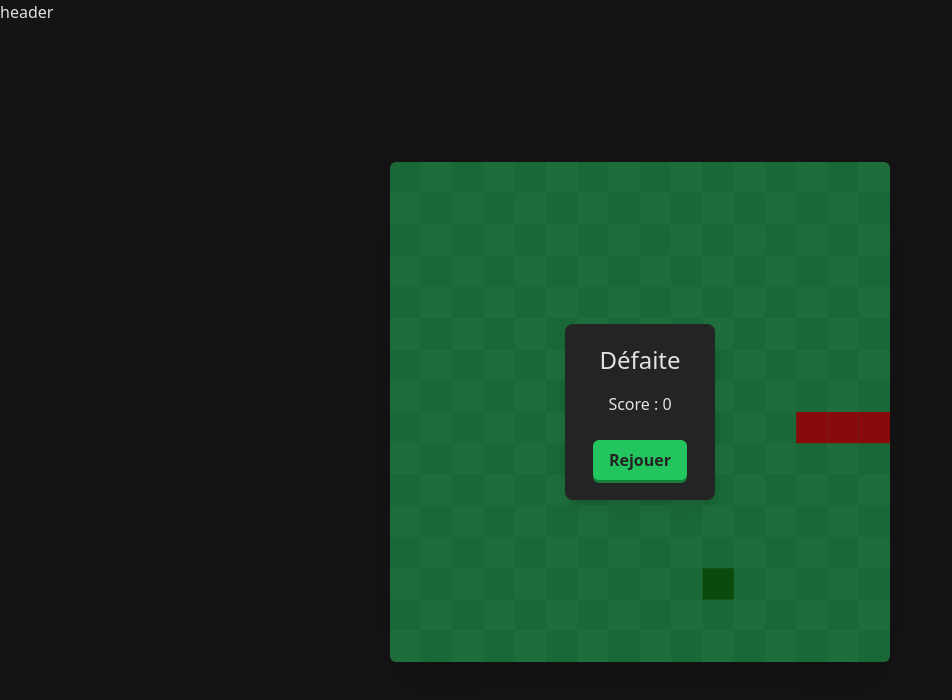
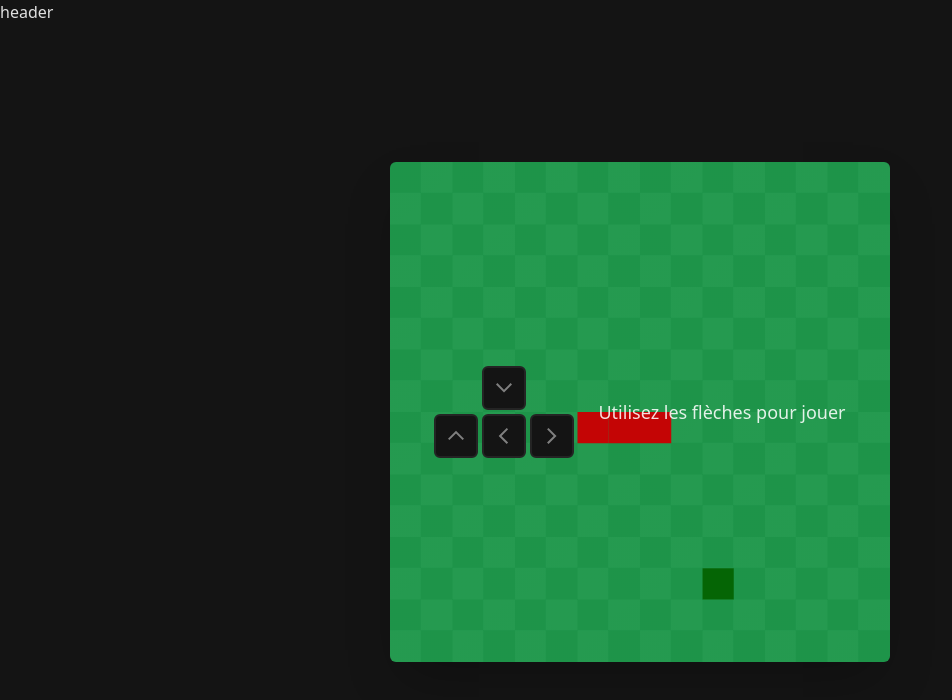
Before and after one commit to JulienGmd/snake, a Vue app in the folder client/: page / in a window 1280 px wide. Shown: the top 700 px of the page, without its empty margins (0-952 px from the left). Built offline with nearby package versions, Linux system fonts and the light colour scheme.

Commit message:
Tutorial

```diff
--- a/client/index.html
+++ b/client/index.html
@@ -4,6 +4,10 @@
     <meta charset="UTF-8" />
     <link rel="icon" href="/favicon.ico" />
     <meta name="viewport" content="width=device-width, initial-scale=1.0" />
+    <link
+      rel="stylesheet"
+      href="https://fonts.googleapis.com/css2?family=Material+Symbols+Rounded:opsz,wght,FILL,GRAD@48,400,0,0"
+    />
     <title>Vite App</title>
   </head>
   <body>
--- a/client/src/components/SnakeGame.vue
+++ b/client/src/components/SnakeGame.vue
@@ -2,6 +2,7 @@
 import { onMounted, ref } from 'vue'
 import ButtonPrimary from './ButtonPrimary.vue'
 import ModalAction from './ModalAction.vue'
+import SnakeTutorial from './SnakeTutorial.vue'
 
 const CANVAS_SIZE = 500
 const COLUMNS = 16
@@ -11,13 +12,15 @@ const MAX_TICK_TIME = 300
 
 const canvas = ref<HTMLCanvasElement | null>()
 let ctx: CanvasRenderingContext2D
+let playing = false
+let score: number
 let bodyPositions: { col: number; row: number }[]
 let fruitPosition: { col: number; row: number }
 let direction: { x: number; y: number }
 /** Direction that will be applied on next tick */
 let newDirection: { x: number; y: number }
 let tickTime: number
-let score: number
+const showTutorial = ref(true)
 const showGameOverModal = ref(false)
 const showWinModal = ref(false)
 
@@ -30,6 +33,8 @@ onMounted(() => {
 })
 
 function restart() {
+  playing = false
+  score = 0
   const headPos = { col: COLUMNS / 2, row: ROWS / 2 }
   bodyPositions = [
     headPos,
@@ -40,15 +45,23 @@ function restart() {
   direction = { x: 1, y: 0 }
   newDirection = { x: 1, y: 0 }
   tickTime = MAX_TICK_TIME
-  score = 0
+  showTutorial.value = true
   showGameOverModal.value = false
   showWinModal.value = false
+
   spawnFruit()
-  document.addEventListener('keydown', (e) => tryChangeDirection(e))
-  tick()
+  draw()
+  document.addEventListener('keydown', (e) => {
+    const bChangeDirection = tryChangeDirection(e)
+    if (!playing && bChangeDirection) {
+      showTutorial.value = false
+      tick()
+    }
+  })
 }
 
 function tick() {
+  playing = true
   direction = newDirection
 
   const newHeadPosition = {
@@ -73,12 +86,14 @@ function tick() {
   ) {
     // Hit the wall
     showGameOverModal.value = true
+    playing = false
     return
   }
 
   if (isBodyPartAt(newHeadPosition.col, newHeadPosition.row, true)) {
     // Hit the body
     showGameOverModal.value = true
+    playing = false
     return
   }
 
@@ -89,6 +104,7 @@ function tick() {
     if (bWin) {
       // Win
       showWinModal.value = true
+      playing = false
       return
     }
 
@@ -100,12 +116,15 @@ function tick() {
     )
   }
 
-  // Draw
+  draw()
+
+  setTimeout(() => tick(), tickTime)
+}
+
+function draw() {
   ctx.clearRect(0, 0, CANVAS_SIZE, CANVAS_SIZE)
   drawBody()
   drawFruit()
-
-  setTimeout(() => tick(), tickTime)
 }
 
 function drawBody() {
@@ -119,25 +138,26 @@ function drawBodyPartAt(col: number, row: number) {
   ctx.fillRect(col * columnSize, row * rowSize, columnSize, rowSize)
 }
 
-function tryChangeDirection(e: KeyboardEvent) {
+function tryChangeDirection(e: KeyboardEvent): Boolean {
   switch (e.key) {
     case 'ArrowUp':
-      if (direction.y === 1) return
+      if (direction.y === 1) return false
       newDirection = { x: 0, y: -1 }
-      break
+      return true
     case 'ArrowDown':
-      if (direction.y === -1) return
+      if (direction.y === -1) return false
       newDirection = { x: 0, y: 1 }
-      break
+      return true
     case 'ArrowLeft':
-      if (direction.x === 1) return
+      if (direction.x === 1) return false
       newDirection = { x: -1, y: 0 }
-      break
+      return true
     case 'ArrowRight':
-      if (direction.x === -1) return
+      if (direction.x === -1) return false
       newDirection = { x: 1, y: 0 }
-      break
+      return true
   }
+  return false
 }
 
 /**
@@ -194,6 +214,7 @@ function isBodyPartAt(col: number, row: number, ignoreHead = false) {
         <ButtonPrimary @click="restart">Rejouer</ButtonPrimary>
       </template>
     </ModalAction>
+    <SnakeTutorial v-if="showTutorial" />
     <canvas ref="canvas" class="canvas rounded-md shadow-2xl"></canvas>
   </div>
 </template>
--- /dev/null
+++ b/client/src/components/SnakeTutorial.vue
@@ -0,0 +1,53 @@
+<template>
+  <div class="absolute inset-0 grid place-items-center bg-gray-dark bg-opacity-25">
+    <div class="flex items-center gap-6">
+      <div class="grid grid-cols-3 gap-1">
+        <div class="col-start-2 rounded-md border-2 border-gray bg-gray-dark p-1">
+          <svg
+            class="fill-white-fade"
+            xmlns="http://www.w3.org/2000/svg"
+            height="32"
+            width="32"
+            viewBox="0 0 48 48"
+          >
+            <path d="m24 30.8-12-12 2.15-2.15L24 26.5l9.85-9.85L36 18.8Z" />
+          </svg>
+        </div>
+        <div class="col-start-1 rounded-md border-2 border-gray bg-gray-dark p-1">
+          <svg
+            class="fill-white-fade"
+            xmlns="http://www.w3.org/2000/svg"
+            height="32"
+            width="32"
+            viewBox="0 0 48 48"
+          >
+            <path d="M14.15 30.15 12 28l12-12 12 12-2.15 2.15L24 20.3Z" />
+          </svg>
+        </div>
+        <div class="rounded-md border-2 border-gray bg-gray-dark p-1">
+          <svg
+            class="fill-white-fade"
+            xmlns="http://www.w3.org/2000/svg"
+            height="32"
+            width="32"
+            viewBox="0 0 48 48"
+          >
+            <path d="M28.05 36 16 23.95 28.05 11.9l2.15 2.15-9.9 9.9 9.9 9.9Z" />
+          </svg>
+        </div>
+        <div class="rounded-md border-2 border-gray bg-gray-dark p-1">
+          <svg
+            class="fill-white-fade"
+            xmlns="http://www.w3.org/2000/svg"
+            height="32"
+            width="32"
+            viewBox="0 0 48 48"
+          >
+            <path d="m18.75 36-2.15-2.15 9.9-9.9-9.9-9.9 2.15-2.15L30.8 23.95Z" />
+          </svg>
+        </div>
+      </div>
+      <p class="text-lg font-medium">Utilisez les flèches pour jouer</p>
+    </div>
+  </div>
+</template>
```
